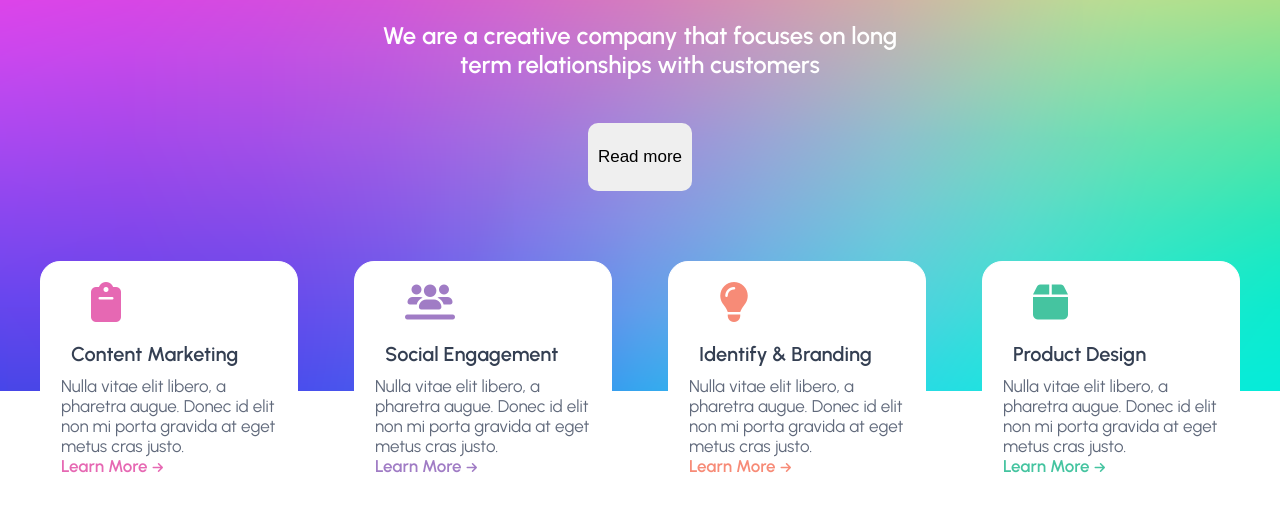
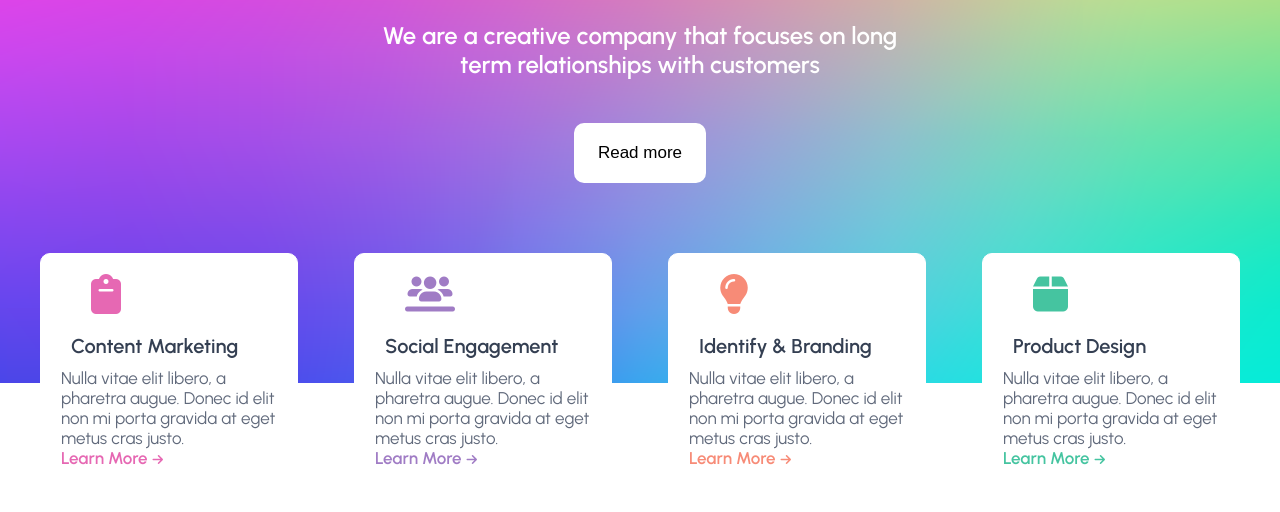
Before and after one commit to bismaimtiaz/techwebsite, a plain HTML site: page main.html in a window 1280 px wide. Shown: the part 368-880 px from the top of the page. Drawn offline with Linux system fonts and the light colour scheme.

Commit message:
banner and navbar

```diff
--- a/css/global.css
+++ b/css/global.css
@@ -57,7 +57,7 @@ a{
     font-size: 17px;
 }
 .btn{
-    padding: 24px 10px;
+    padding: 20px 24px;
     font-size: var(--btn);
     font-weight: 500;
 
--- a/css/main.css
+++ b/css/main.css
@@ -35,6 +35,8 @@ cursor: pointer;
     background-repeat: no-repeat;
     width: 100%;
 
+
+
 }
 .banner-wrapper{
     text-align: center;
@@ -67,13 +69,25 @@ color: var(--text-color);
 
 }
 .banner-wrapper button{
-border-radius: 10px;
-margin: 20px 0;
+  border-radius: 10px;
+  margin: 20px 0;
   border:none;
+  cursor: pointer;
+  background-color: var(--text-color);
+  transition:1.2s ease ;
+  -webkit-transition:1.2s ease ;
+  -moz-transition:1.2s ease ;
+  -ms-transition:1.2s ease ;
+  -o-transition:0.2s ease ;
+}
+.banner-wrapper button:hover{
 
-}
+    margin: 2px 0;
+
+    }
 .grid{
     margin-top: -130px;
+    z-index: 100px;
 }
 
 .cards {
@@ -82,11 +96,10 @@ margin: 20px 0;
     background-color: var(--text-color);
     border: 1px solid var(--text-color);
     margin-bottom: 10px;
-    border-radius: 20px;
+    border-radius: 10px;
     padding: 10px 20px;
     box-shadow:10px ;
-
-
+    -webkit-border-radius: 10px;
 
 }
 .cards i{
@@ -99,6 +112,7 @@ font-weight: 600;
 }
 .cards a{
     font-weight: 600;
+    cursor: pointer;
 
 }
 
```
